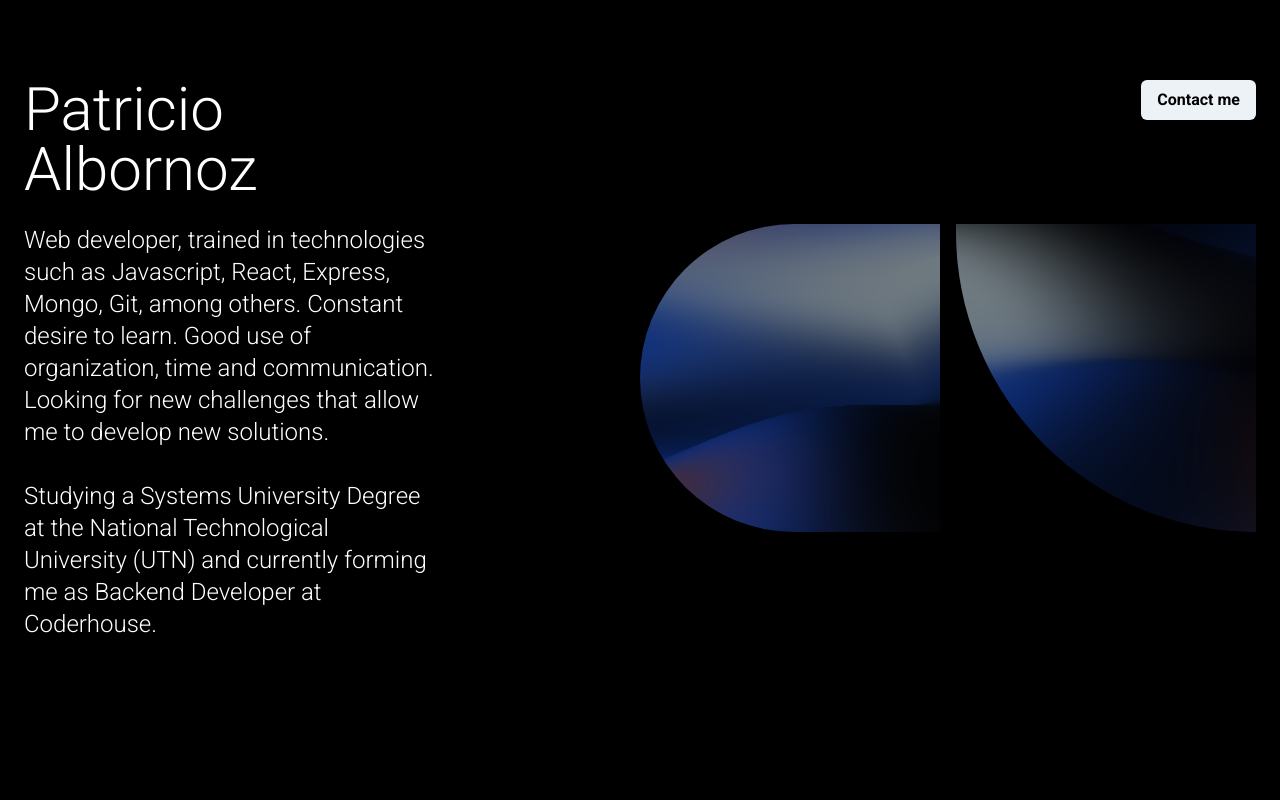
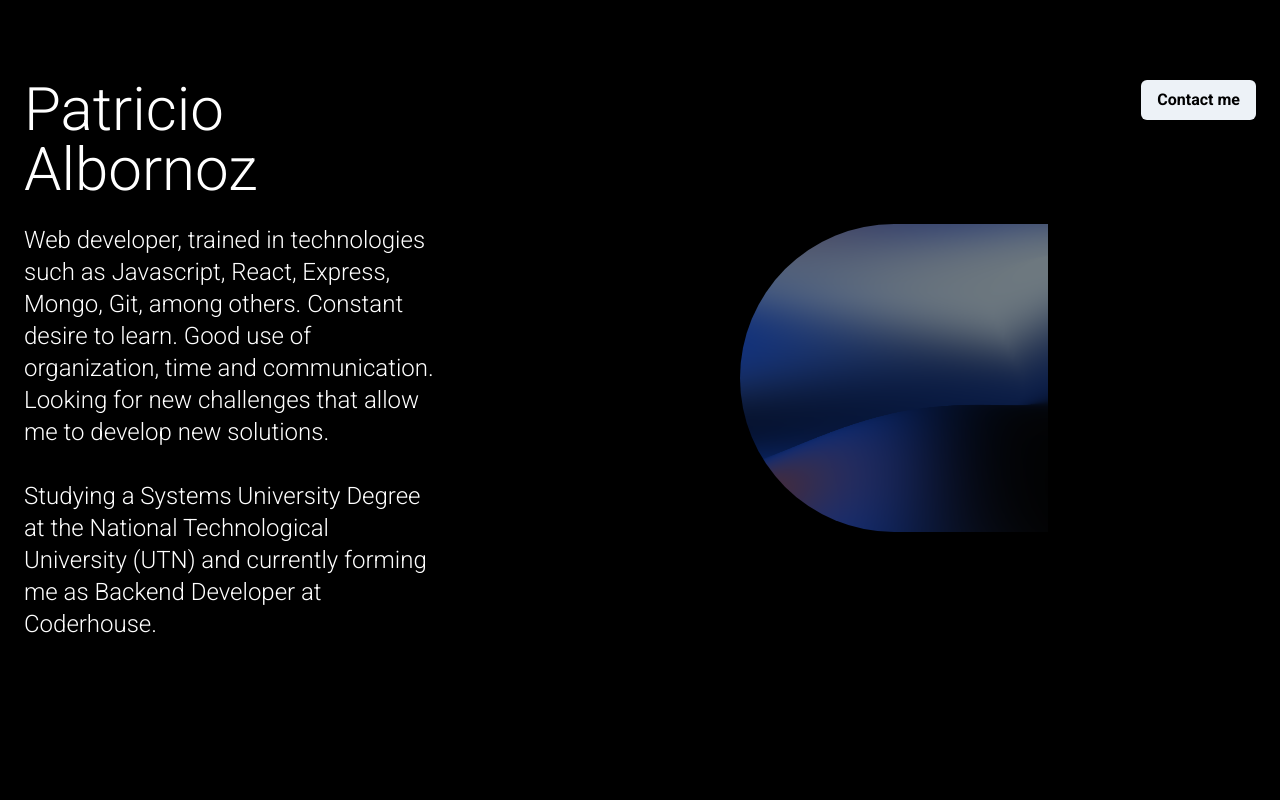
Before and after one commit to pato-1441/portfolioPatricio, a React (Vite) app: page / in a window 1280 px wide. Shown: the top 800 px of the page. Built offline with nearby package versions, Linux system fonts and the light colour scheme.

Commit message:
added framer motion, trying it

```diff
--- a/src/components/MainText/MainText.jsx
+++ b/src/components/MainText/MainText.jsx
@@ -2,6 +2,7 @@ import { Box } from "@chakra-ui/react";
 import DropMenu from "../DropMenu/DropMenu.jsx";
 import MeshImageOne from "../../assets/mesh-151.png";
 import MeshImageTwo from "../../assets/mesh-152.png";
+import MeshGradientOne from "../MeshGradientOne/MeshGradientOne.jsx";
 
 const MainText = () => {
   return (
@@ -30,8 +31,9 @@ const MainText = () => {
           </p>
         </div>
         <div className="w-1/2 flex gap-4">
-          <img src={MeshImageOne} alt="Blueish Mesh Gradient" className="w-1/2 h-2/4 rounded-l-full opacity-50 hover:opacity-100"/>
-          <img src={MeshImageTwo} alt="Blueish Mesh Gradient" className="w-1/2 h-2/4 rounded-bl-full opacity-50 hover:opacity-100"/>
+          <MeshGradientOne />
+          {/* <img src={MeshImageOne} alt="Blueish Mesh Gradient" className="w-1/2 h-2/4 rounded-l-full opacity-50 hover:opacity-100"/> */}
+          {/* <img src={MeshImageTwo} alt="Blueish Mesh Gradient" className="w-1/2 h-2/4 rounded-bl-full opacity-50 hover:opacity-100"/> */}
         </div>
       </Box>
     </Box>
--- /dev/null
+++ b/src/components/MeshGradientOne/MeshGradientOne.jsx
@@ -0,0 +1,17 @@
+import React from "react";
+import { motion } from "framer-motion";
+import MeshImageOne from "../../assets/mesh-151.png";
+
+const MeshGradientOne = () => {
+  return (
+    <motion.img
+      animate={{ x: 100 }}
+      transition={{ ease: "backOut", duration: 3 }}
+      src={MeshImageOne}
+      alt="Blueish Mesh Gradient"
+      className="w-1/2 h-2/4 rounded-l-full opacity-50 hover:opacity-100"
+    />
+  );
+};
+
+export default MeshGradientOne;
```
